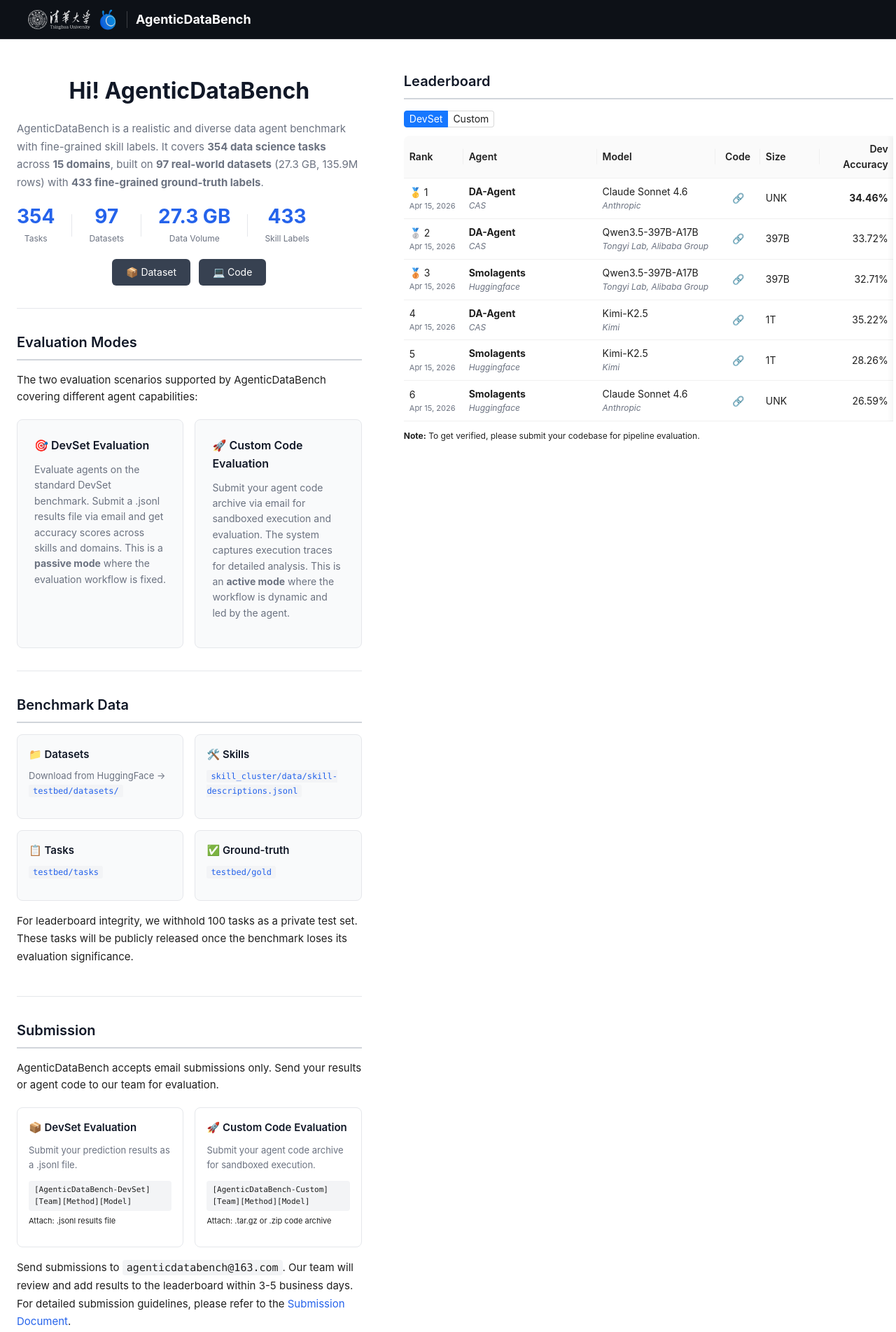
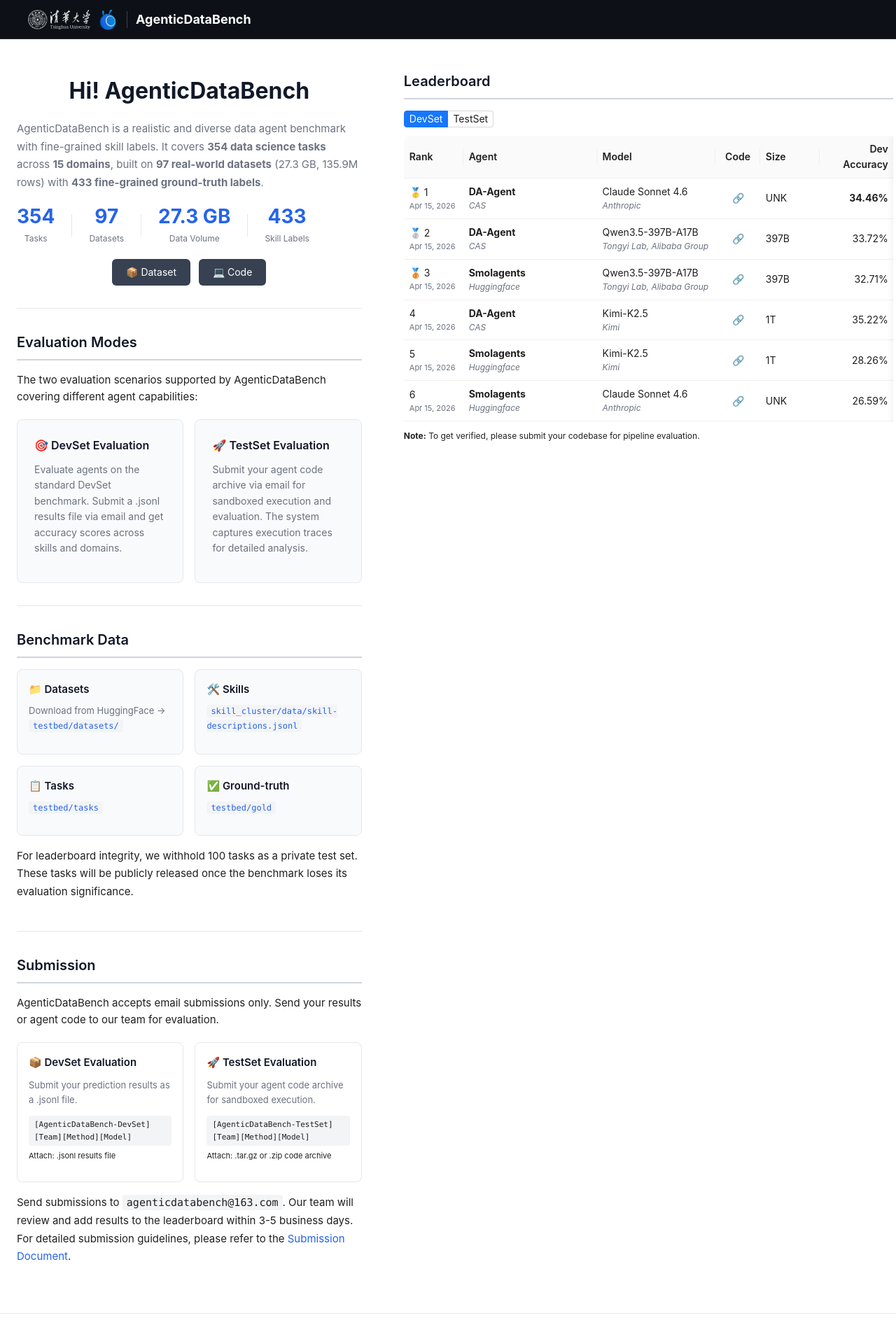
Before and after one commit to AgenticDataBench/AgenticDataBench.github.io, a Vue app: page /#/ in a window 1280 px wide. Shown: the top 1903 px of the page at 70% size. Built offline with nearby package versions, Linux system fonts and the light colour scheme.

Commit message:
fix: remove passive/active mode descriptions, rename Custom Code to TestSet
Co-Authored-By: Claude Opus 4.7 <noreply@anthropic.com>

```diff
--- a/src/views/Home.vue
+++ b/src/views/Home.vue
@@ -58,15 +58,13 @@
             <h3 class="mode-card-title">🎯 DevSet Evaluation</h3>
             <p class="mode-card-desc">
               Evaluate agents on the standard DevSet benchmark. Submit a .jsonl results file via email and get accuracy scores across skills and domains.
-              This is a <strong>passive mode</strong> where the evaluation workflow is fixed.
             </p>
           </div>
           <div class="mode-card">
-            <h3 class="mode-card-title">🚀 Custom Code Evaluation</h3>
+            <h3 class="mode-card-title">🚀 TestSet Evaluation</h3>
             <p class="mode-card-desc">
               Submit your agent code archive via email for sandboxed execution and evaluation.
               The system captures execution traces for detailed analysis.
-              This is an <strong>active mode</strong> where the workflow is dynamic and led by the agent.
             </p>
           </div>
         </div>
@@ -150,12 +148,12 @@
             <p class="email-hint">Attach: .jsonl results file</p>
           </div>
           <div class="submit-card">
-            <h3 class="submit-card-title">🚀 Custom Code Evaluation</h3>
+            <h3 class="submit-card-title">🚀 TestSet Evaluation</h3>
             <p class="submit-card-desc">
               Submit your agent code archive for sandboxed execution.
             </p>
             <div class="email-format">
-              <code>[AgenticDataBench-Custom][Team][Method][Model]</code>
+              <code>[AgenticDataBench-TestSet][Team][Method][Model]</code>
             </div>
             <p class="email-hint">Attach: .tar.gz or .zip code archive</p>
           </div>
@@ -208,7 +206,7 @@
           <div class="lb-mode-switch">
             <a-radio-group v-model:value="lbMode" button-style="solid" size="small">
               <a-radio-button value="devset">DevSet</a-radio-button>
-              <a-radio-button value="custom">Custom</a-radio-button>
+              <a-radio-button value="custom">TestSet</a-radio-button>
             </a-radio-group>
           </div>
 
```
